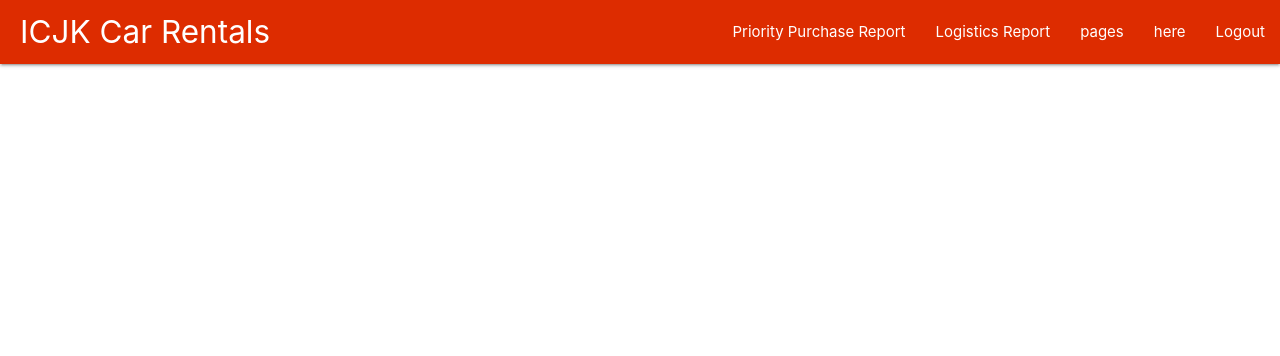
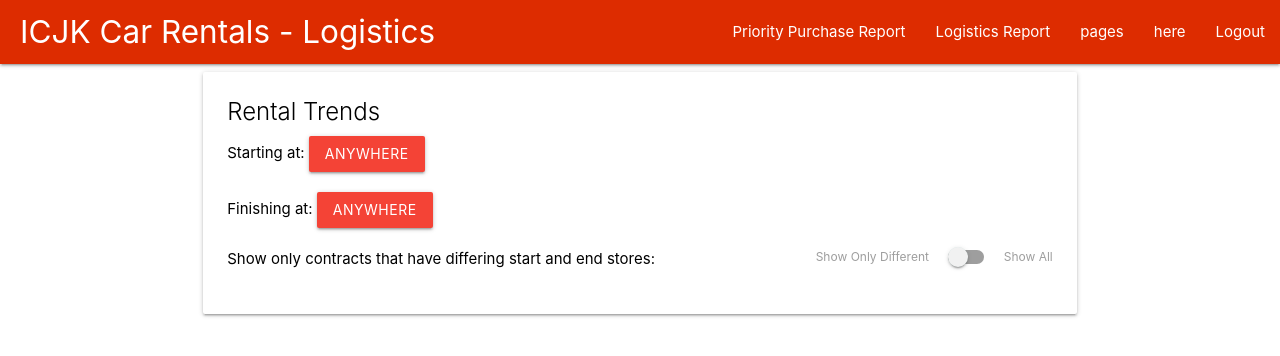
Before and after one commit to death667b/ICJK, a Django app: page /staff/logistics/ in a window 1280 px wide. Shown: the top 356 px of the page. Run offline with Django 3.2, Linux system fonts and the light colour scheme.

Commit message:
Logistics frontend
Started on logistics page frontend
User can either select any store, or look at specific stores rental trends
Toggle for filtering out contracts which have same start and end stores

```diff
--- /dev/null
+++ b/ICJK/Staff/static/Staff/logistics.js
@@ -0,0 +1,60 @@
+let startingDropdown,endingDropdown,filterToggle;
+
+let startLocation = "Anywhere";
+let endLocation = "Anywhere";
+let useFilter = false;
+
+$(document).ready(()=>{
+    $('.dropdown-trigger').dropdown();
+    startingDropdown = document.getElementById("starting-dropdown");
+    startingDropdown.innerHTML = startLocation;
+    endingDropdown = document.getElementById("ending-dropdown");
+    endingDropdown.innerHTML = endLocation;
+    filterToggle = document.getElementById("filterToggle");
+    filterToggle.checked = useFilter;
+})
+
+function setStart(location){
+    startLocation = location;
+    startingDropdown.innerHTML = startLocation;
+    if(!(endLocation == "Anywhere" || startLocation == "Anywhere")){
+        toggleToggle(false);
+    }else{
+        toggleToggle(true);
+    }
+    updateGraph();
+}
+
+function setEnd(location){
+    endLocation = location;
+    endingDropdown.innerHTML = endLocation;
+    if(!(endLocation == "Anywhere" || startLocation == "Anywhere")){
+        toggleToggle(false);
+    }else{
+        toggleToggle(true);
+    }
+    updateGraph();
+}
+
+function toggleFilter(){
+    let state = filterToggle.checked;
+    useFilter = state;
+}
+
+function toggleToggle(enabled){
+    filterToggle.disabled = !enabled;
+    if(!enabled){
+        filterToggle.checked = false;
+    }else{
+        filterToggle.checked = useFilter;
+    }
+}
+
+function updateGraph(){
+    //Todo:
+    // Send request to server with start and end locations, and whether to filter start and ending locations
+    // Server sends top 100 results
+    // Display on frontend
+    // ...
+    // Profit?
+}
--- a/ICJK/Staff/templates/Staff/logistics.html
+++ b/ICJK/Staff/templates/Staff/logistics.html
@@ -6,9 +6,59 @@
 {% endblock %}
 
 {% block page_content %}
+<div class='container'>
+    <div class="row">
+        <div class="col s12">
+            <div class="card white hoverable">
+                <div class="card-content black-text">
+                        <span class="card-title">Rental Trends</span>
+                    <div class="row">
+                        <div class="col s12">
+                            <span>Starting at: <a id="starting-dropdown" class='dropdown-trigger btn red' href='#' data-target='starting-location'> Anywhere </a></span>
+                        </div>
+                    </div>
+                    <div class="row">
+                        <div class="col s12">
+                            <span>Finishing at: <a id="ending-dropdown" class='dropdown-trigger btn red' href='#' data-target='ending-location'> Anywhere </a></span>
+                        </div>
+                    </div>
+                    <div class="row">
+                            <div class="col s12">
+                                <span>Show only contracts that have differing start and end stores:
+                                <div class="switch right">
+                                    <label>
+                                        Show Only Different
+                                        <input id="filterToggle" type="checkbox" onclick="toggleFilter()">
+                                        <span class="lever"></span>
+                                        Show All
+                                    </label>
+                                </div>
+                            </span>
+                        </div>
+                    </div>
+
+
+                    <ul id='starting-location' class='dropdown-content'>
+                        <li><a onclick="setStart('Anywhere')">Anywhere</a></li>
+                        {% for store in stores %}
+                        <li><a onclick="setStart('{{store.name}}')">{{store.name}}</a></li>
+                        {% endfor %}
+                    </ul>
+                    <ul id='ending-location' class='dropdown-content'>
+                        <li><a onclick="setEnd('Anywhere')">Anywhere</a></li>
+                        {% for store in stores %}
+                        <li><a onclick="setEnd('{{store.name}}')">{{store.name}}</a></li>
+                        {% endfor %}
+                    </ul>
+
+                </div>
+            </div>
+        </div>
+    </div>
+</div>
 
 {% endblock %}
 
 {% block javascript %}
-<script src="{% static 'Staff/landing.js' %}"></script>
+<script src="{% static 'Staff/logistics.js' %}"></script>
 {% endblock %}
--- a/ICJK/Staff/views.py
+++ b/ICJK/Staff/views.py
@@ -70,9 +70,21 @@ def priority_purchase_view(request):
     })
 
 def logistics_view(request):
+
+    # Dummy data for now
+    store_list = [
+        {
+            "name":"Store1"
+        },
+        {
+            "name":"Store2"
+        }
+    ];
+
     return render(request, "Staff/logistics.html",{
+        "stores": store_list,
         "applink": "http://" + get_current_site(request).domain + "/",
-        "appname": "ICJK Car Rentals"
+        "appname": "ICJK Car Rentals - Logistics"
     })
 
 def login_view(request):
```
